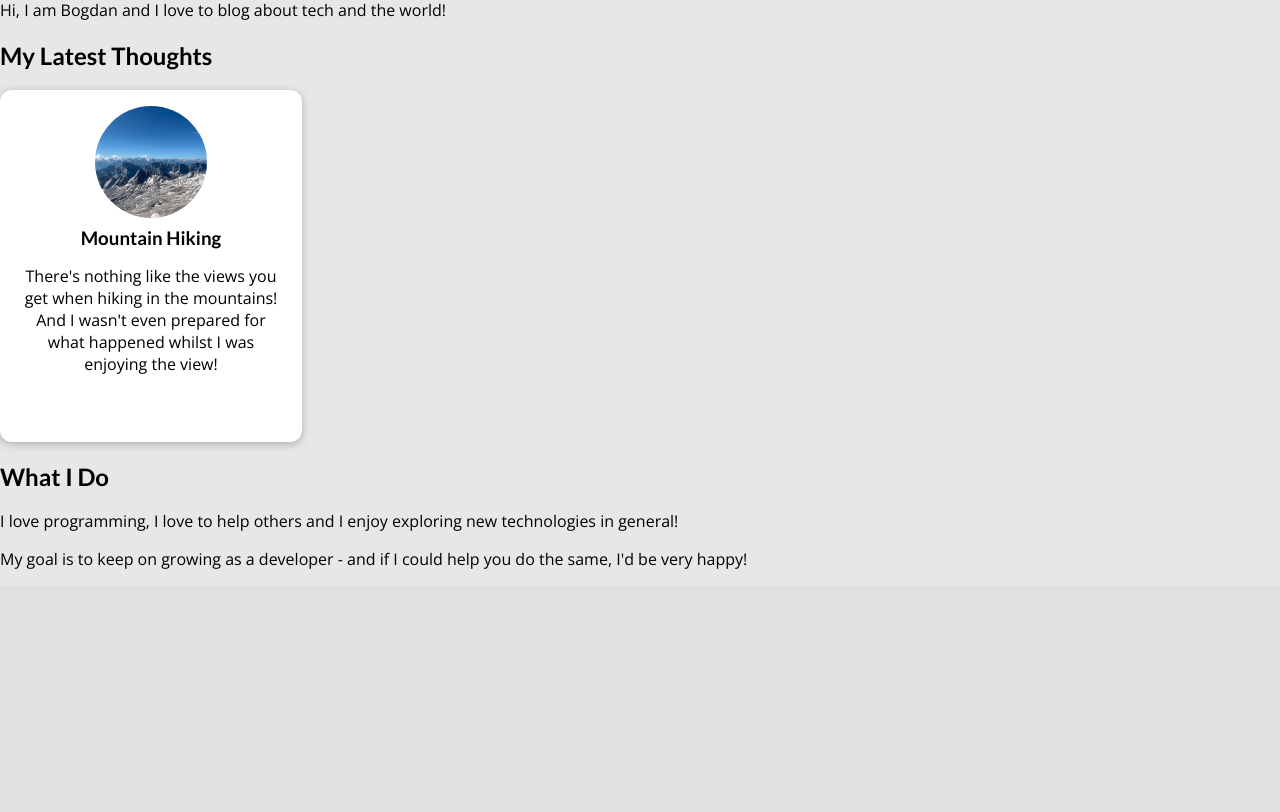
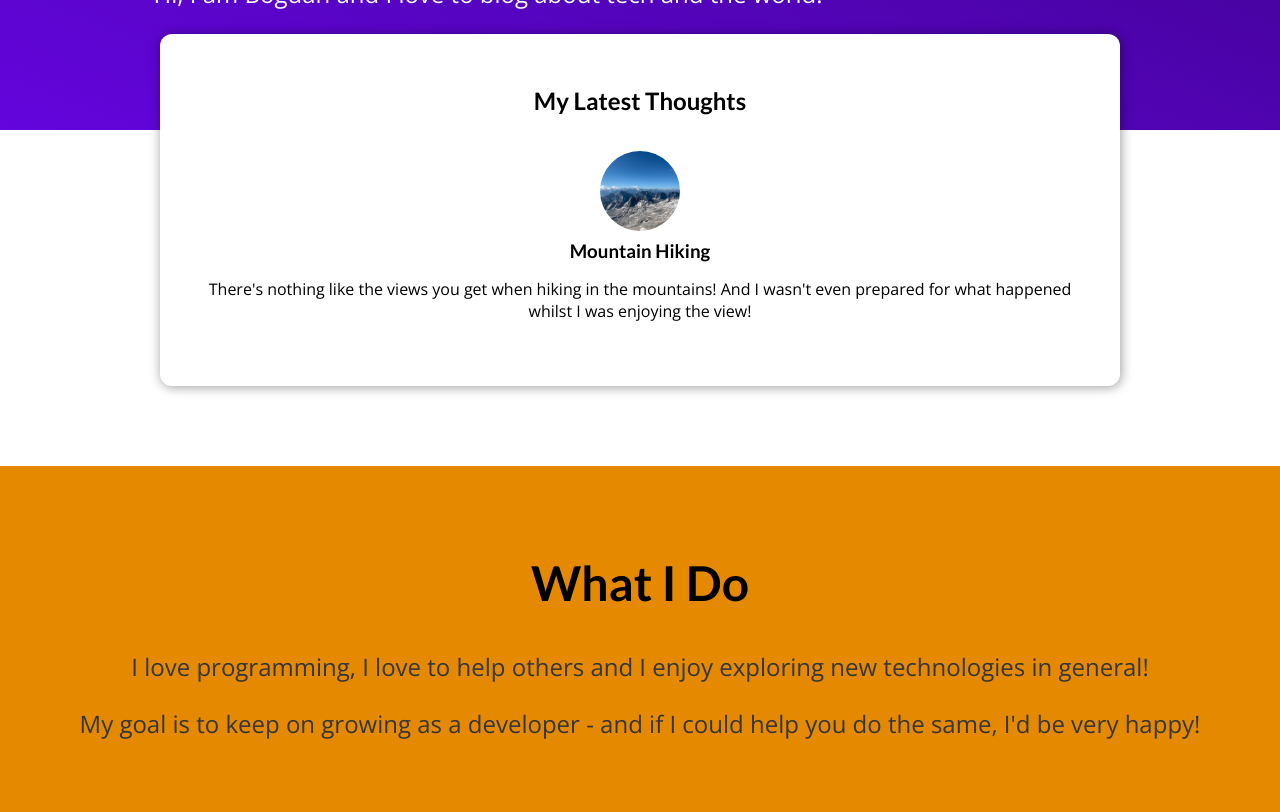
Before and after one commit to bogdandx/django_blog_site, a Django app: page / in a window 1280 px wide. Shown: the part 375-1187 px from the top of the page. Before the commit the page ends 944 px from the top, so only its background shows below. Run offline with Django 4.2, Linux system fonts and the light colour scheme.

Commit message:
Restored index.css after accidentally pasting the styles for the post inside it

```diff
--- a/blog/static/blog/index.css
+++ b/blog/static/blog/index.css
@@ -1,43 +1,75 @@
-body {
-  background-color: #e7e7e7;
+#welcome {
+  background: linear-gradient(to right top, #6305dd, #390281);
+  padding: 6rem 12%;
 }
 
-#main-navigation {
-  background-color: #390281;
+#welcome header {
+  display: flex;
+  align-items: flex-start;
+  margin: 3rem auto;
+}
+
+#welcome img {
+  width: 10rem;
+  height: 10rem;
+  object-fit: cover;
+  object-position: top;
+  border: 5px solid white;
+  border-radius: 12px;
+  background-color: #ffe1bf;
+  transform: rotateZ(-5deg);
   box-shadow: 0 2px 8px rgba(0, 0, 0, 0.25);
 }
 
-#all-posts {
-  margin: 7rem auto;
-  width: 90%;
-  max-width: 60rem;
+#welcome h2 {
+  font-size: 3.5rem;
+  margin: 0 0 0 2rem;
+  color: #e4e4e4;
+  width: 10rem;
 }
 
-#all-posts h2 {
-  text-align: center;
-  font-size: 2rem;
-  color: #2e2e2e;
-  margin: 3rem 0;
+#welcome p {
+  color: white;
+  font-size: 1.5rem;
 }
 
-ul {
+#latest-posts {
+  background-color: white;
+  padding: 2rem;
+  border-radius: 12px;
+  width: 60rem;
+  margin: -6rem auto 2rem auto;
+  box-shadow: 1px 1px 12px rgba(0, 0, 0, 0.4);
+}
+
+#latest-posts h2 {
+  text-align: center;
+}
+
+#latest-posts ul {
   list-style: none;
   margin: 0;
   padding: 0;
-  display: grid;
-  grid-template-columns: repeat(auto-fill, minmax(17rem, 1fr));
-  gap: 1.5rem;
+  display: flex;
+  gap: 1rem;
 }
 
-.post img {
-  width: 7rem;
-  height: 7rem;
+#latest-posts li {
+  flex: 1;
 }
 
-.post a {
-  height: 22rem;
-  transform-origin: center;
-  box-shadow: 0 2px 8px rgba(0, 0, 0, 0.25);
-  border-radius: 12px;
-  background-color: white;
+#about {
+  text-align: center;
+  padding: 3rem;
+  background-color: #e48900;
+  margin-top: 5rem;
 }
+
+#about h2 {
+  font-size: 3rem;
+}
+
+#about p {
+  font-size: 1.5rem;
+  color: #353535;
+}
```
